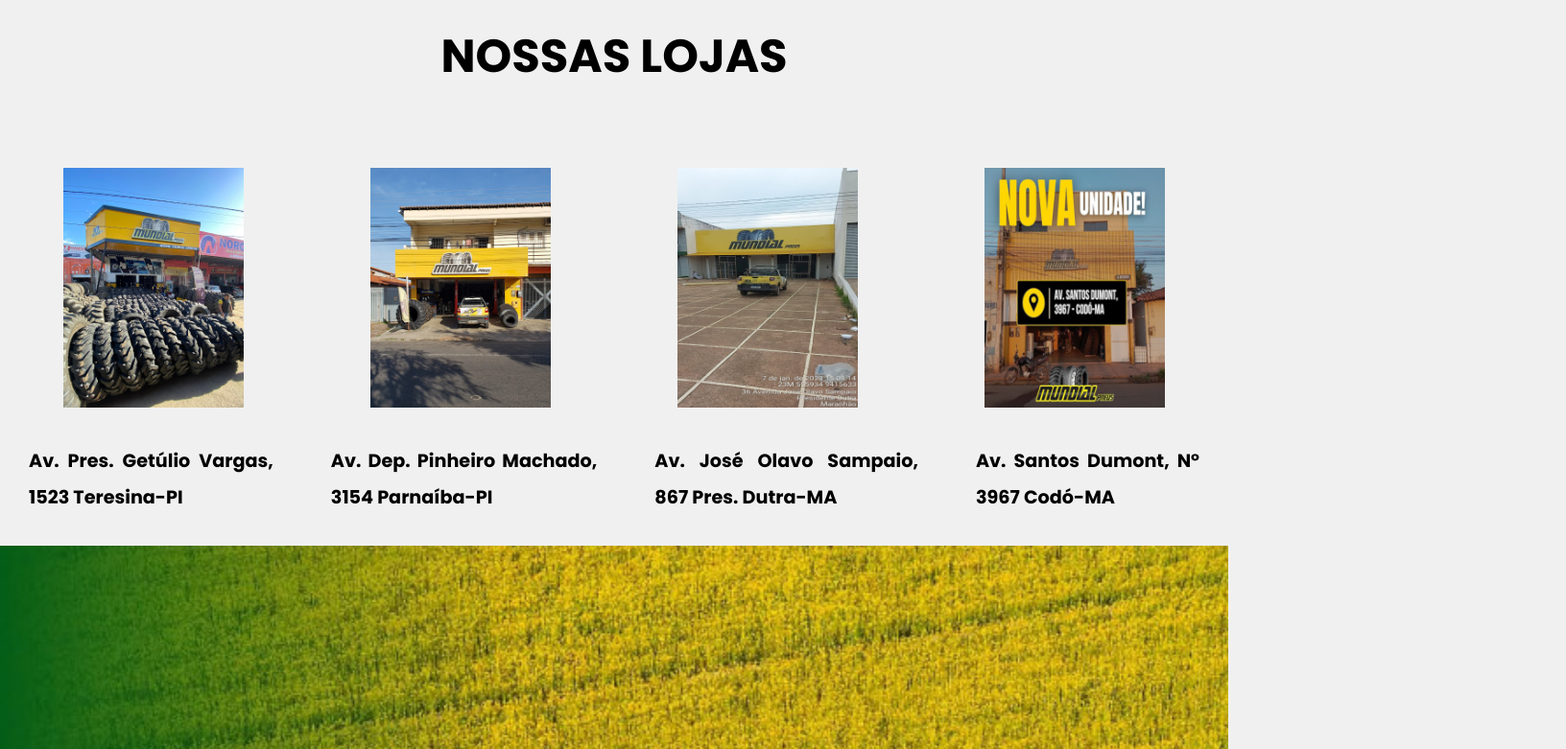
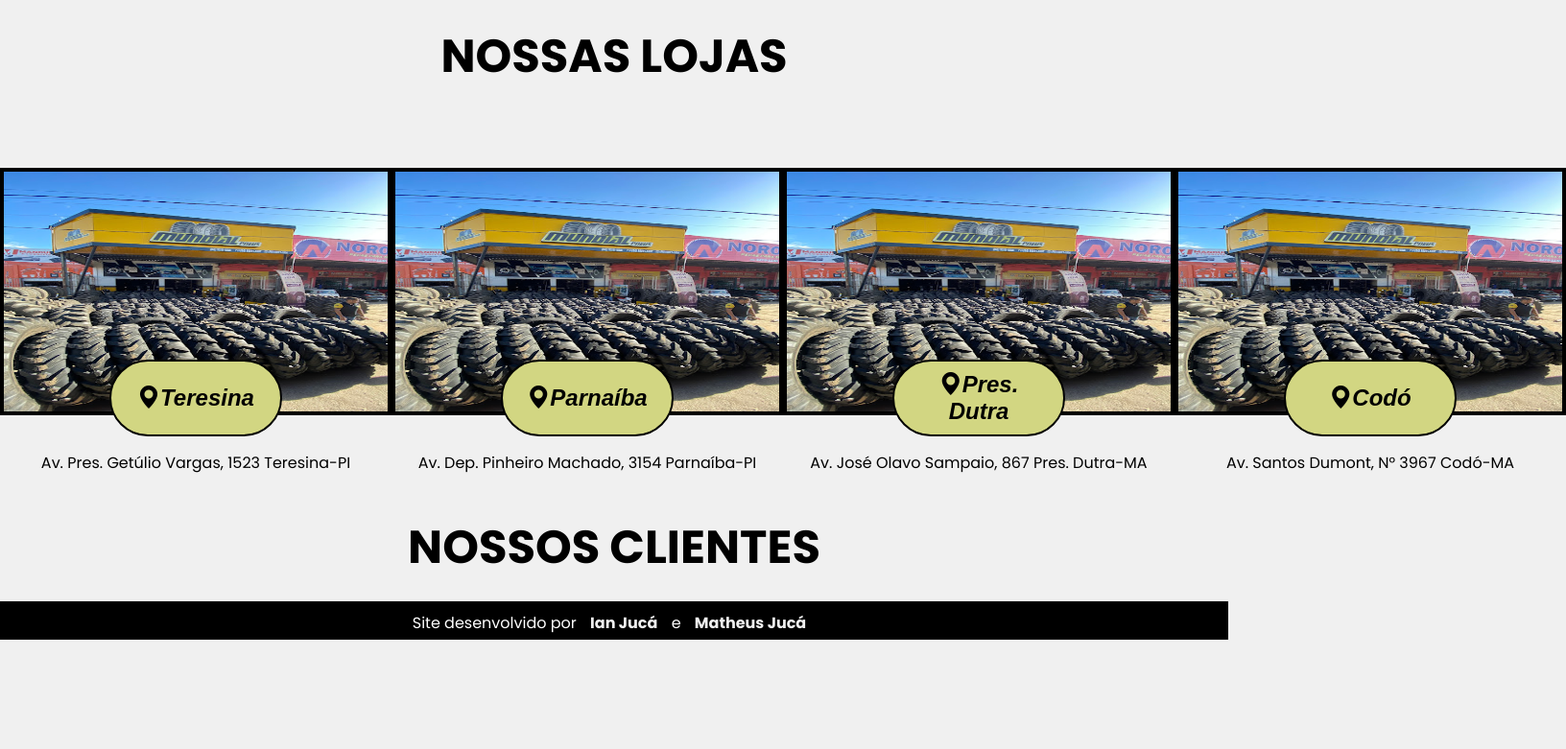
Before and after one commit to ianjuca/projeto-mundialpneus, a plain HTML site: page index.html in a window 1280 px wide. Shown: the part 987-1768 px from the top of the page at 96% size, 1632 px wide, since content can reach past the window. After the commit the page ends 1654 px from the top, so only its background shows below. Drawn offline with nearby package versions, Linux system fonts and the light colour scheme.

Commit message:
seção lojas

```diff
--- a/index.html
+++ b/index.html
@@ -13,9 +13,7 @@
 </head>
 <body>
     <header>
-        <div class="vazio">
-
-        </div>
+        <div class="vazio"></div>
          <div class="centro">
              <img src="imagens/logo.jpg" alt="Mundial Pneus">
              <nav>
@@ -32,7 +30,6 @@
     </header>
     <main>
         <section class="sobre">
-
             <div class="texto-sobre">
                 <p>Potencialize o desempenho das suas máquinas com nossos novos pneus de alta durabilidade! Descubra o que é verdadeira eficiência e confiabilidade, seja qual for o terreno ou desafio, esses pneus vão revolucionar o seu trabalho! Venha hoje mesmo conferir esses produtos em nossa loja  e descubra o poder que esses pneus podem trazer para o seu negócio! <a href="https://wa.me/+55086981886263" class="box-whatsapp" target="_blank"><i class="bi bi-whatsapp"></i> Whatsapp</a></p>
             </div>
@@ -41,50 +38,46 @@
                 <h1 id="lojas">NOSSAS LOJAS</h1>
                 <div class="img-lojas">
                     <div class="loja1"">
-                        <img src="imagens/endereco-mundialpneus01.jpg" alt="">
+                        <div class="borda"><img src="imagens/endereco-mundialpneus01.jpg" alt=""></div>
+                        <a href="https://www.google.com.br/maps/place/MUNDIAL+PNEUS/@-5.1231452,-42.7992942,17z/data=!4m6!3m5!1s0x78e36d8499c0001:0x3b60afd30cbbd745!8m2!3d-5.1231505!4d-42.7967193!16s%2Fg%2F11ddx4931z?entry=ttu&g_ep=EgoyMDI1MDEyNy4wIKXMDSoASAFQAw%3D%3D" target="_blank">
+                            <button>
+                                <i class="bi bi-geo-alt-fill">Teresina</i>
+                            </button>
+                        </a>
+                        <p>Av. Pres. Getúlio Vargas, 1523 Teresina-PI</p>
                     </div>
                     <div class="loja2" >
-                        <img src="imagens/endereco-mundialpneus02.jpg" alt="">
+                        <div class="borda"><img src="imagens/endereco-mundialpneus01.jpg" alt=""></div>
+                        <a href="https://www.google.com.br/maps/place/MUNDIAL+PNEUS/@-2.9321131,-41.7570089,17z/data=!3m1!4b1!4m6!3m5!1s0x7ec3b154effb513:0x3017e4167d04be2f!8m2!3d-2.9321185!4d-41.754434!16s%2Fg%2F11h32znyzc?entry=ttu&g_ep=EgoyMDI1MDEyNy4wIKXMDSoASAFQAw%3D%3D" target="_blank">
+                            <button>
+                                <i class="bi bi-geo-alt-fill">Parnaíba</i>
+                            </button>
+                        </a>
+                        <p>Av. Dep. Pinheiro Machado, 3154 Parnaíba-PI</p>
                     </div>
                     <div class="loja3" >
-                        <img src="imagens/endereco-mundialpneus03.jpeg" alt="">
+                        <div class="borda"><img src="imagens/endereco-mundialpneus01.jpg" alt=""></div>
+                        <a href="https://www.google.com.br/maps/place/MUNDIAL+PNEUS/@-5.2867884,-44.4955146,17z/data=!3m1!4b1!4m6!3m5!1s0x7885ddf59912ead:0xddfa315e1f07bec0!8m2!3d-5.2867884!4d-44.4955146!16s%2Fg%2F11trsqvj24?entry=ttu&g_ep=EgoyMDI1MDEyNy4wIKXMDSoASAFQAw%3D%3D" target="_blank">
+                            <button>
+                                <i class="bi bi-geo-alt-fill">Pres. Dutra</i>
+                            </button>
+                        </a>
+                        <p>Av. José Olavo Sampaio, 867 Pres. Dutra-MA</p>
                     </div>
                     <div class="loja4">
-                        <img src="imagens/endereco-mundialpneus04.jpg" alt="">
+                        <div class="borda"><img src="imagens/endereco-mundialpneus01.jpg" alt=""></div>
+                        <a href="https://www.google.com.br/maps/place/mundial+pneus/@-4.4730917,-43.8902229,17z/data=!3m1!4b1!4m6!3m5!1s0x78bf19b76313b6f:0xab96561eafb458e6!8m2!3d-4.4730917!4d-43.8902229!16s%2Fg%2F11v_4vl6pj?entry=ttu&g_ep=EgoyMDI1MDEyNy4wIKXMDSoASAFQAw%3D%3D" target="_blank">
+                            <button>
+                                <i class="bi bi-geo-alt-fill">Codó</i>
+                            </button>
+                        </a>
+                        <p>Av. Santos Dumont, N° 3967 Codó-MA</p>
                     </div>
                 </div>
-                <div class="enderecos">
-                    <p>Av. Pres. Getúlio Vargas, 1523 Teresina-PI</p>
-                    <p>Av. Dep. Pinheiro Machado, 3154 Parnaíba-PI</p>
-                    <p>Av. José Olavo Sampaio, 867 Pres. Dutra-MA</p>
-                    <p>Av. Santos Dumont, N° 3967 Codó-MA</p>
-                </div>
-                <picture>
-                    <source media="(max-width: 600px )" srcset="imagens/imagem02-mundialpneus-p.jpg">
-                    <img src="imagens/imagem02-mundialpneus-m.jpg" alt="imagem02-mundialpneus-m">
-                </picture>
-                <p>
-                    🚜 Invista Certo com a Mundial Pneus! 🚜
-
-                    Na Mundial Pneus, você encontra o investimento ideal para o seu veículo. Garantimos qualidade e performance para que sua máquina continue operando com eficiência máxima.
-
-                    Entre em contato: <a href="https://wa.me/+55086981886263" class="box-whatsapp"><img src="imagens/WhatsApp_Logo_PNG_Sem_Fundo_Transparente.png" alt="logo Whatsapp">Whatsapp</a>
-                    Nossas lojas: Teresina-PI, Parnaíba-PI, Pres. Dutra-MA, e Codó-MA.
-                </p>
-            </section>
-        <section class="Whatsapp">
-            <h1 id="Whatsapp">Whatsapp</h1>
         </section>
-        <picture>
-            <source media="(max-width: 600px )" srcset="imagens/imagem03-mundialpneus-p.jpg">
-            <img src="imagens/imagem03-mundialpneus-m.jpg" alt="">
-        </picture>
-        <p>
-            Uma troca de pneus que faz toda a diferença! 🚜✨
-
-            Quando se trata de uma colheita de sucesso, cada detalhe importa. E a troca de pneus das máquinas agrícolas é um passo fundamental para garantir resultados excepcionais! 🌾🌽 Não perca mais tempo e entre <a href="https://wa.me/+55086981886263" class="box-whatsapp"><img src="imagens/WhatsApp_Logo_PNG_Sem_Fundo_Transparente.png" alt="logo Whatsapp">Whatsapp</a> em contato!
-        </p>
-
+        <section class="clientes">
+            <h1 id="clientes">NOSSOS CLIENTES</h1>
+        </section>
     </main>
     <footer>
         <p>Site desenvolvido por <a href="https://github.com/ianjuca" target="_blank" rel="external">Ian Jucá</a> e <a href="https://github.com/MatheusJuK" target="_blank" rel="external">Matheus Jucá</a></p>
--- a/style.css
+++ b/style.css
@@ -78,7 +78,8 @@ nav a:hover {
     border-radius: 5px;
     text-decoration: none;
     transition-duration: 1000ms;
-    padding: 3px;
+    padding: 2px;
+
 }
 
 main {
@@ -108,6 +109,8 @@ section.sobre{
     margin: 0 10px;
     width: 400px;
 }
+
+
 section.lojas {
     text-align: center;
 }
@@ -123,91 +126,103 @@ section.lojas > h1 {
 .img-lojas {
     display: flex;
     justify-content: space-around;
-    margin:  auto;
-    width: 100%;
     margin-top:60px
 }
+.img-lojas a{
+    text-decoration: none;
+}
+
+.loja1{
+    display: flex;
+    flex-direction: column;
+    align-items: center;
+    position: relative;
+}
+.loja2{
+    display: flex;
+    flex-direction: column;
+    align-items: center;
+    position: relative;
+}
+.loja3{
+    display: flex;
+    flex-direction: column;
+    align-items: center;
+    position: relative;
+}
+.loja4{
+    display: flex;
+    flex-direction: column;
+    align-items: center;
+    position: relative;
+}
 .loja1 img{
-    max-width:400px;
-    max-height:250px;
-
+    border: 4px solid var(--cor2);
+    width:400px;
+    height:250px;
+    margin-bottom: 30px;
 }
 .loja2 img{
-    max-width:400px;
-    max-height:250px;
+    border: 4px solid var(--cor2);
+    width:400px;
+    height:250px;
+    margin-bottom: 30px;
 }
 .loja3 img{
-    max-width:400px;
-    max-height:250px;
+    border: 4px solid var(--cor2);
+    width:400px;
+    height:250px;
+    margin-bottom: 30px;
 }
 .loja4 img{
-    max-width:400px;
-    max-height:250px;
+    border: 4px solid var(--cor2);
+    width:400px;
+    height:250px;
+    margin-bottom: 30px;
+}
+.img-lojas button{
+    background-color: var(--cor1);
+    color: var(--cor2);
+    font-weight: bold;
+    font-size: 1.5em;
+    padding: 10px 20px;
+    border: 2px solid var(--cor2);
+    border-radius: 50px;
+    cursor: pointer;
+    width: 180px;
+    height: 80px;
 }
 
-.enderecos {
-    display: flex;
+.loja1 a{
+    position: absolute;
+    bottom: 40px;
+}
+.loja2 a{
+    position: absolute;
+    bottom: 40px;
+}
+.loja3 a{
+    position: absolute;
+    bottom: 40px;
+}
+.loja4 a{
+    position: absolute;
+    bottom: 40px;
 }
 
-.enderecos p {
-    margin: 10px;
-    font-size: 1.2em;
-    font-weight: bold;
-    color: var(--cor2);
-}
-.Whatsapp {
-    display: block;
-    margin: auto;
-    padding: 10px 0;
+section.clientes{
     text-align: center;
 }
-.Whatsapp h1 {
+
+section.clientes > h1 {
     color: var(--cor2);
     font-size: 3em;
     font-weight: bold;
     padding: 20px;
-}
-
-.Whatsapp p {
-    margin: auto;
-
+    margin-top: 20px;
 }
 
 
-main img {
-    margin:  auto;
-    width: 100%;
-}
-
-main p {
-    text-align: justify;
-    padding: 20px;
-    margin: 10px ;
-    line-height: 2em;
-}
-
-main p > a > img {
-    position: relative;
-    top: 8px;
-    right: 7px;
-    display: inline-block;
-    width: 25px;
-    height: 25px;
-
-}
-
-.box-whatsapp {
-    max-width: 100px;
-    margin: auto;
-    background-color: #25D366;
-    padding: 10px 0;
-    height: 20px;
-    border-radius: 10px;
-    text-decoration: none;
-    color: var(--cor3);
-    font-weight: bold;
-    padding: 10px;
-}
 
 footer {
     display: block;
@@ -230,3 +245,12 @@ footer a {
 footer a:hover {
     text-decoration: underline;
 }
+
+.box-whatsapp {
+    background-color: #25D366;
+    border-radius: 10px;
+    text-decoration: none;
+    color: var(--cor3);
+    font-weight: bold;
+    padding: 6px;
+}
```
